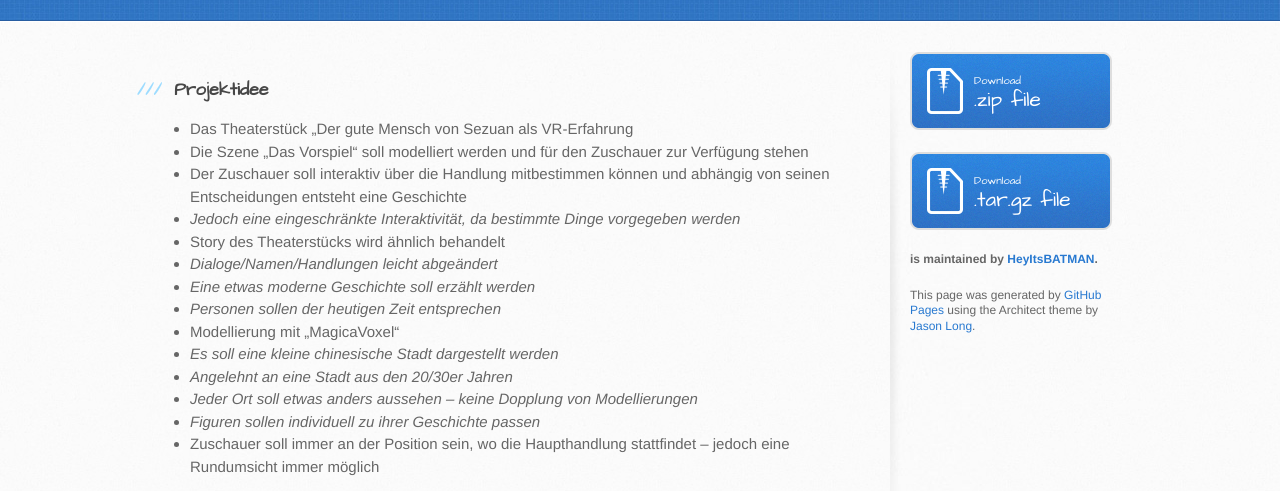
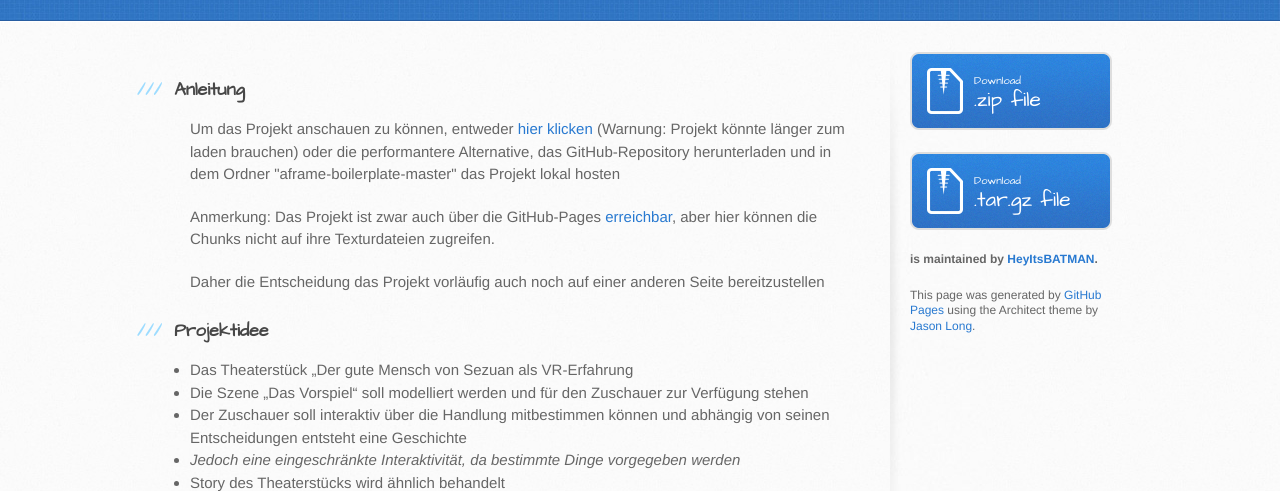
Before and after one commit to HeyItsBATMAN/vrsezuan, a plain HTML site: page index.html in a window 1280 px wide. Shown: the part 252-743 px from the top of the page. Drawn offline with nearby package versions, Linux system fonts and the light colour scheme.

Commit message:
Update index.html

```diff
--- a/index.html
+++ b/index.html
@@ -32,6 +32,14 @@
     <div id="content-wrapper">
       <div class="inner clearfix">
         <section id="main-content">
+          <h3>
+<a id="anleitung" class="anchor" href="#anleitung" aria-hidden="true"><span aria-hidden="true" class="octicon octicon-link"></span></a>Anleitung</h3>
+<ul>
+  <p>Um das Projekt anschauen zu können, entweder <a href="https://vrsezuan.000webhostapp.com/">hier klicken</a> (Warnung: Projekt könnte länger zum laden brauchen) oder die performantere Alternative, das GitHub-Repository herunterladen und in dem Ordner "aframe-boilerplate-master" das Projekt lokal hosten</p>
+  <p>Anmerkung: Das Projekt ist zwar auch über die GitHub-Pages <a href="https://heyitsbatman.github.io/vrsezuan/aframe-boilerplate-master/index.html">erreichbar</a>, aber hier können die Chunks nicht auf ihre Texturdateien zugreifen.</p>
+  <p>Daher die Entscheidung das Projekt vorläufig auch noch auf einer anderen Seite bereitzustellen</p>
+          </ul>
+
           <h3>
 <a id="projektidee" class="anchor" href="#projektidee" aria-hidden="true"><span aria-hidden="true" class="octicon octicon-link"></span></a>Projektidee</h3>
 
```
